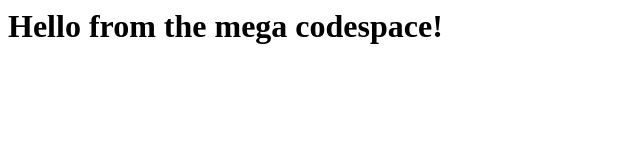
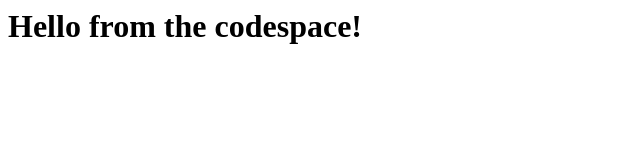
Before and after one commit to LucasWillemsens/skills-code-with-codespaces, a plain HTML site: page index.html in a window 1280 px wide. Shown: the whole page, without its empty margins (0-640 px from the left). Drawn offline with Linux system fonts and the light colour scheme.

Commit message:
Adding hello from the codespace!

```diff
--- a/index.html
+++ b/index.html
@@ -1,3 +1,3 @@
 <html>
-  <h1>Hello from the mega codespace!</h1>
+  <h1>Hello from the codespace!</h1>
 </html>
```
